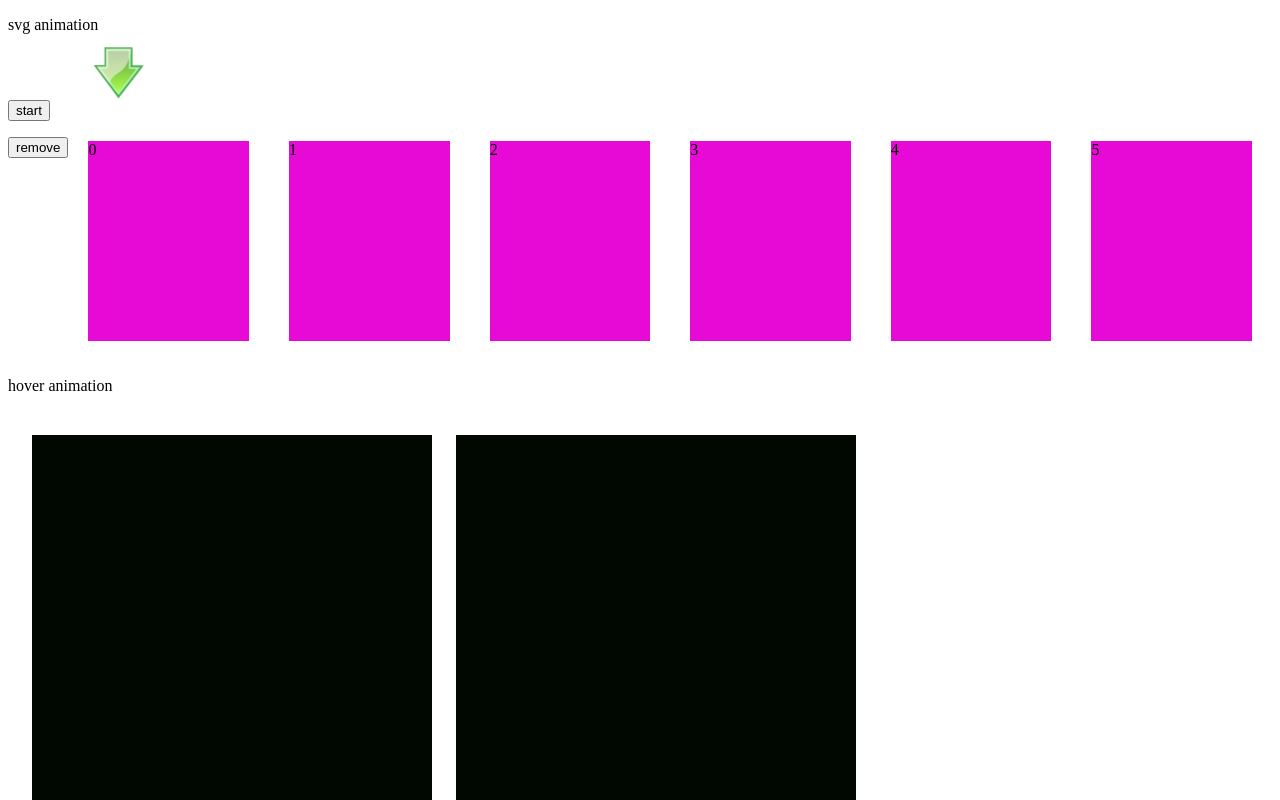
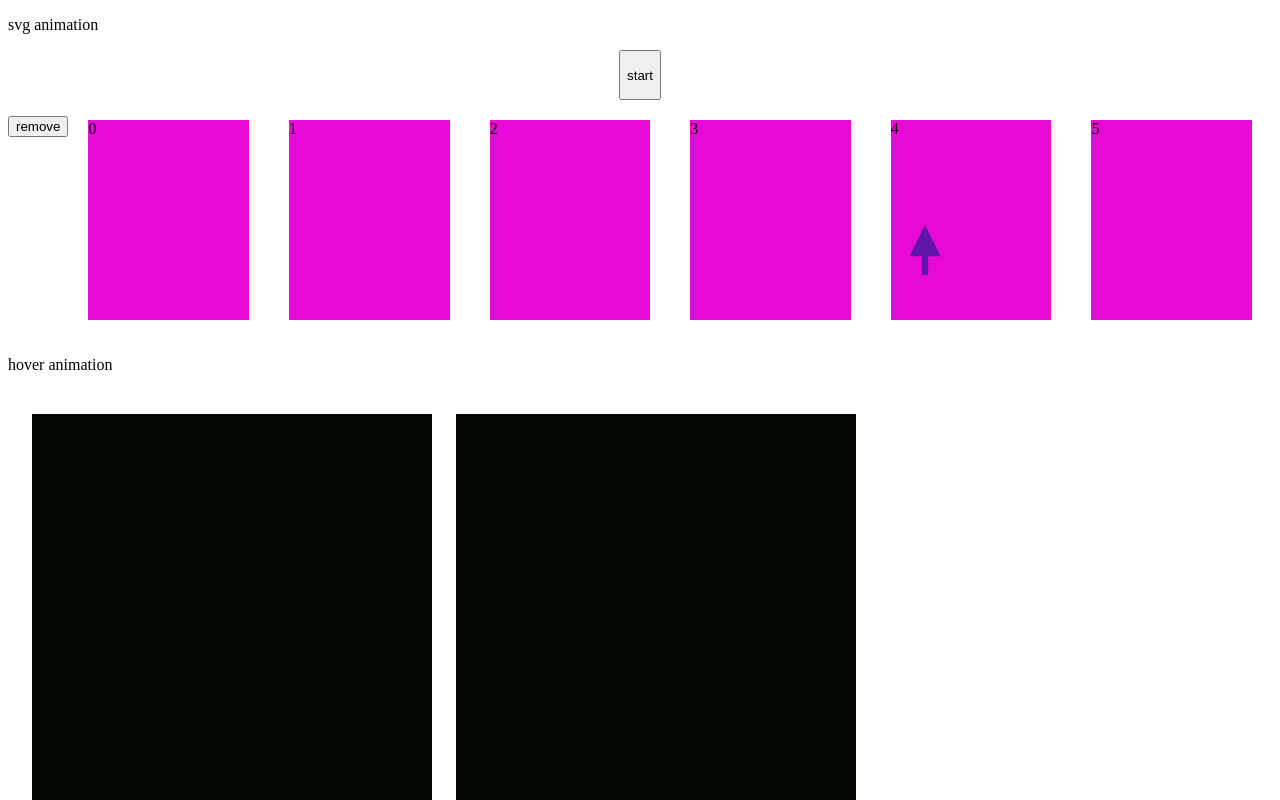
Before and after one commit to Valera1980/angAnimations, an Angular app: page / in a window 1280 px wide. Both pictures are taken after a click on the button "start". Shown: the top 800 px of the page. Built offline with nearby package versions, Linux system fonts and the light colour scheme.

Commit message:
in progress

```diff
--- a/src/app/svg-animation/svg-animation.component.html
+++ b/src/app/svg-animation/svg-animation.component.html
@@ -1,4 +1,7 @@
-<div class="container" [@animButton]="state">
-    <img src="../../assets/images/download-arrow.svg" />
+
+<div class="container" >
+    <button class="container__button" (click)="startAnim()">start</button>
 </div>
-<button class="container__button" (click)="startAnim()">start</button>
+<div class="aaa">
+    <img [@animButton]="state" class="anim-svg"  src="../../assets/images/arrow.svg" />
+</div>
--- a/src/app/svg-animation/svg-animation.component.scss
+++ b/src/app/svg-animation/svg-animation.component.scss
@@ -1,9 +1,33 @@
 .container {
-    width: 50px;
+    width: auto;
     height: 50px;
+    display: flex;
+    justify-content: center;
+    position: relative;
     &__button {
         &:hover {
             cursor: pointer;
         }
     }
+
 }
+.anim-svg{
+        //  opacity: 0;
+        width: 50px;
+        height: 50px;
+        margin: auto;
+        // position: absolute;
+        // top: 500px;
+        // left: 900px;
+        visibility: hidden;
+
+}
+.aaa{
+      position: absolute;
+        top: 300px;
+        left: 900px;
+        width: 50px;
+        height: 50px;
+
+
+}
--- a/src/app/svg-animation/svg-animation.component.ts
+++ b/src/app/svg-animation/svg-animation.component.ts
@@ -10,15 +10,15 @@ import { filter } from 'rxjs/operators';
   changeDetection: ChangeDetectionStrategy.OnPush,
   animations:[
     trigger('animButton', [
-      state('translated', style({ transform: 'translate(300px, -10px)', opacity: 0})),
-      state('rotated', style({ transform: 'rotateX(360deg) rotateY(360deg)' })),
+      state('translated', style({ transform: 'translateY(-300px)', opacity: 0, visibility: 'visible' })),
+      // state('rotated', style({ transform: 'rotateX(360deg) rotateY(360deg)' })),
 
-      transition('translated => *', [animate('0s ease-in')]),
-      transition('* => translated', [animate('0.7s ease-in')]),
+      transition('translated => *', [animate('0s ease-out')]),
+      transition('* => translated', [animate('0.8s ease-in')]),
 
 
-      transition('* => rotated', [animate('3s ease-in')]),
-      transition('rotated => *', [animate('0.5s ease-in')]),
+      // transition('* => rotated', [animate('3s ease-in')]),
+      // transition('rotated => *', [animate('0.5s ease-in')]),
     ])
   ]
 })
```
Also changed, not shown: package.json (+11 -11 lines), src/assets/images/arrow.svg (added), 1 other file (tests, documents, lock files or other folders).
